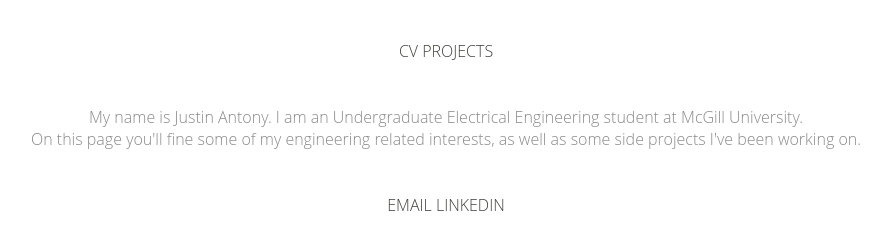
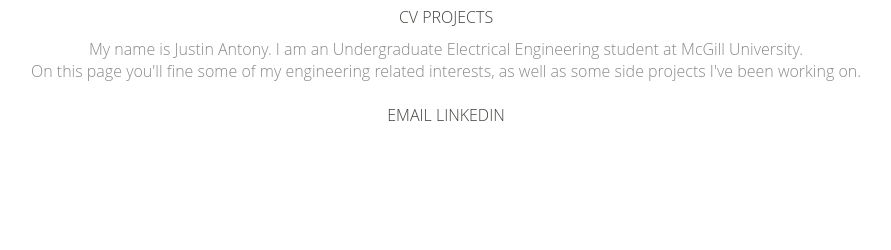
Before and after one commit to justin-antony/justin-antony.github.io, a plain HTML site: page index.html in a window 1280 px wide. Shown: the part 48-298 px from the top of the page, without its empty margins (194-1085 px from the left). Drawn offline with Linux system fonts and the light colour scheme.

Commit message:
edited spacing

```diff
--- a/assets/stylesheets/main.css
+++ b/assets/stylesheets/main.css
@@ -141,8 +141,8 @@
   .nav{
     text-align: center;
     text-transform: uppercase;
-    padding-bottom: 44px;
-    padding-top: 44px;
+    padding-bottom: 10px;
+    padding-top: 10px;
   }
 
   /*
@@ -154,5 +154,5 @@
   .footer{
     text-align: center;
     text-transform: uppercase;
-    padding-top: 44px;
+    padding-top: 22px;
   }
--- a/index.html
+++ b/index.html
@@ -24,9 +24,9 @@
 		<p class="main">On this page you'll fine some of my engineering related interests, as well as some side projects I've been working on.</p>
 	</section>
 
-	<footer>
+	<footer class="footer">
 
-		<nav class="nav">
+		<nav>
 			<a href="mailto:justinantony92@gmail.com">email</a>
 			<a href="http://lnkd.in/beDpQKt">LinkedIn</a>
 		</nav>
```
